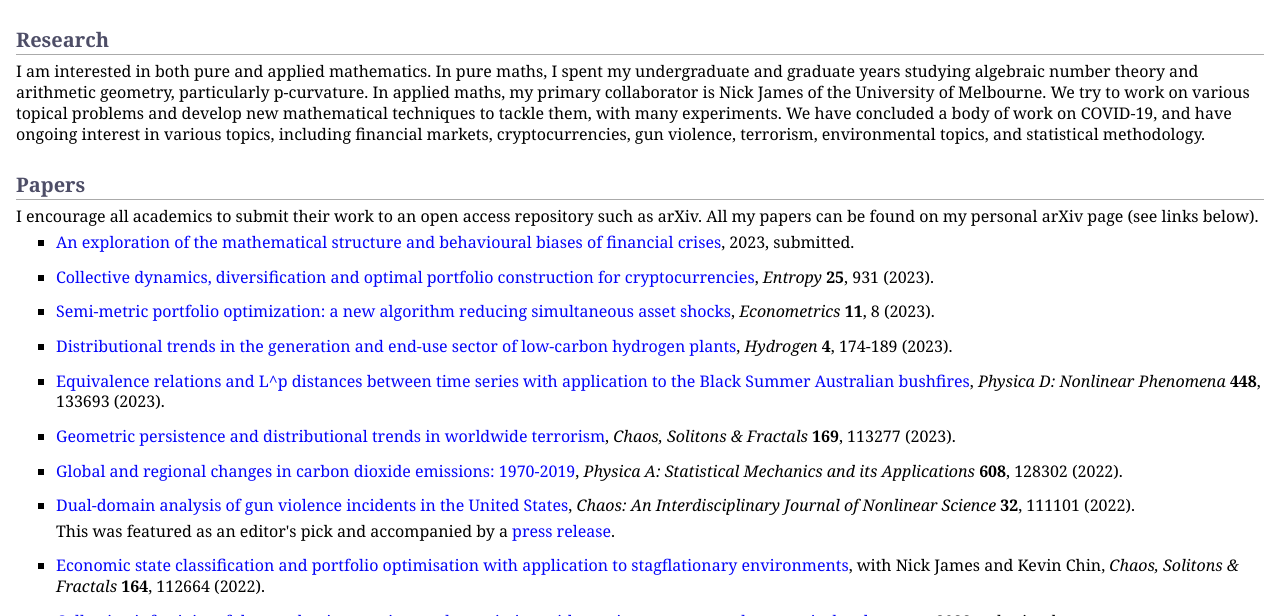
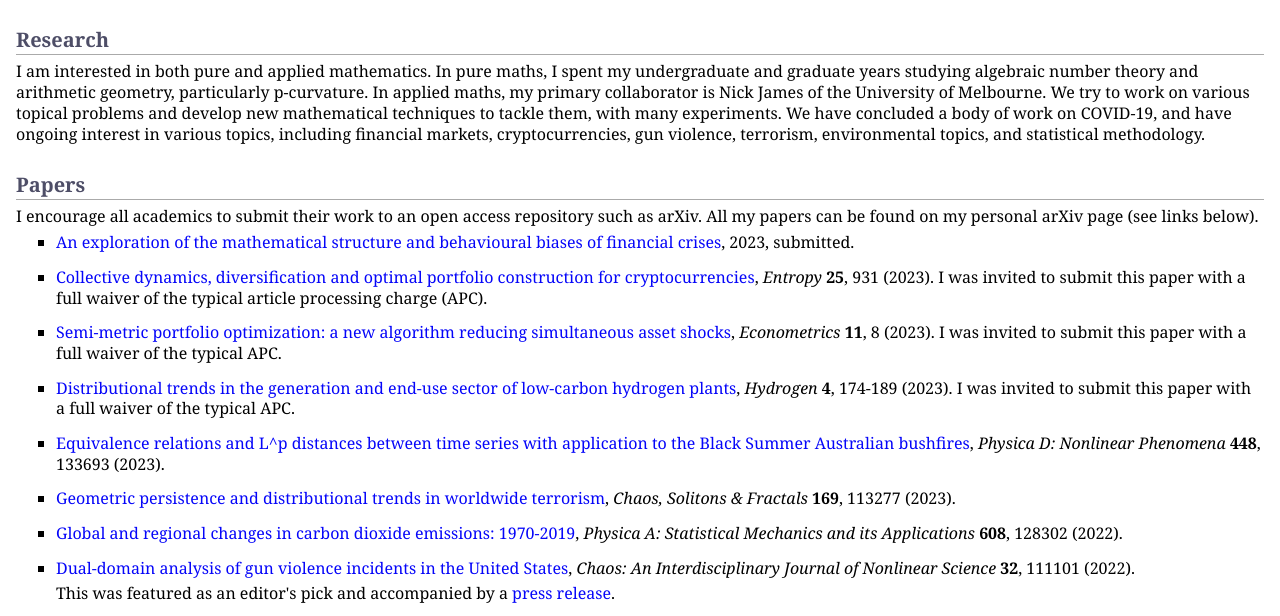
Before and after one commit to MaxMenzies/maxmenzies.com, a Jekyll site: the page index.html, which Jekyll copies as it is, in a window 1280 px wide and 900 px high, cut to the strip 284-900 px from the top of the window. Built offline with Jekyll 4.4.1, drawn with Linux system fonts in a browser that asks for light colours.

Commit message:
Comment about MDPI

```diff
--- a/index.html
+++ b/index.html
@@ -44,15 +44,15 @@
 </li>
 </ul>
 <ul>
-<li><p><a href="https://www.mdpi.com/1099-4300/25/6/931">Collective dynamics, diversification and optimal portfolio construction for cryptocurrencies</a>, <i>Entropy</i> <b>25</b>, 931 (2023).</p>
+<li><p><a href="https://www.mdpi.com/1099-4300/25/6/931">Collective dynamics, diversification and optimal portfolio construction for cryptocurrencies</a>, <i>Entropy</i> <b>25</b>, 931 (2023). I was invited to submit this paper with a full waiver of the typical article processing charge (APC).</p>
 </li>
 </ul>
 <ul>
-<li><p><a href="https://www.mdpi.com/2225-1146/11/1/8">Semi-metric portfolio optimization: a new algorithm reducing simultaneous asset shocks</a>, <i>Econometrics</i> <b>11</b>, 8 (2023).</p>
+<li><p><a href="https://www.mdpi.com/2225-1146/11/1/8">Semi-metric portfolio optimization: a new algorithm reducing simultaneous asset shocks</a>, <i>Econometrics</i> <b>11</b>, 8 (2023). I was invited to submit this paper with a full waiver of the typical APC.</p>
 </li>
 </ul>
 <ul>
-<li><p><a href="https://www.mdpi.com/2673-4141/4/1/12">Distributional trends in the generation and end-use sector of low-carbon hydrogen plants</a>, <i>Hydrogen</i> <b>4</b>, 174-189 (2023).</p>
+<li><p><a href="https://www.mdpi.com/2673-4141/4/1/12">Distributional trends in the generation and end-use sector of low-carbon hydrogen plants</a>, <i>Hydrogen</i> <b>4</b>, 174-189 (2023). I was invited to submit this paper with a full waiver of the typical APC.</p>
 </li>
 </ul>
 <ul>
```
